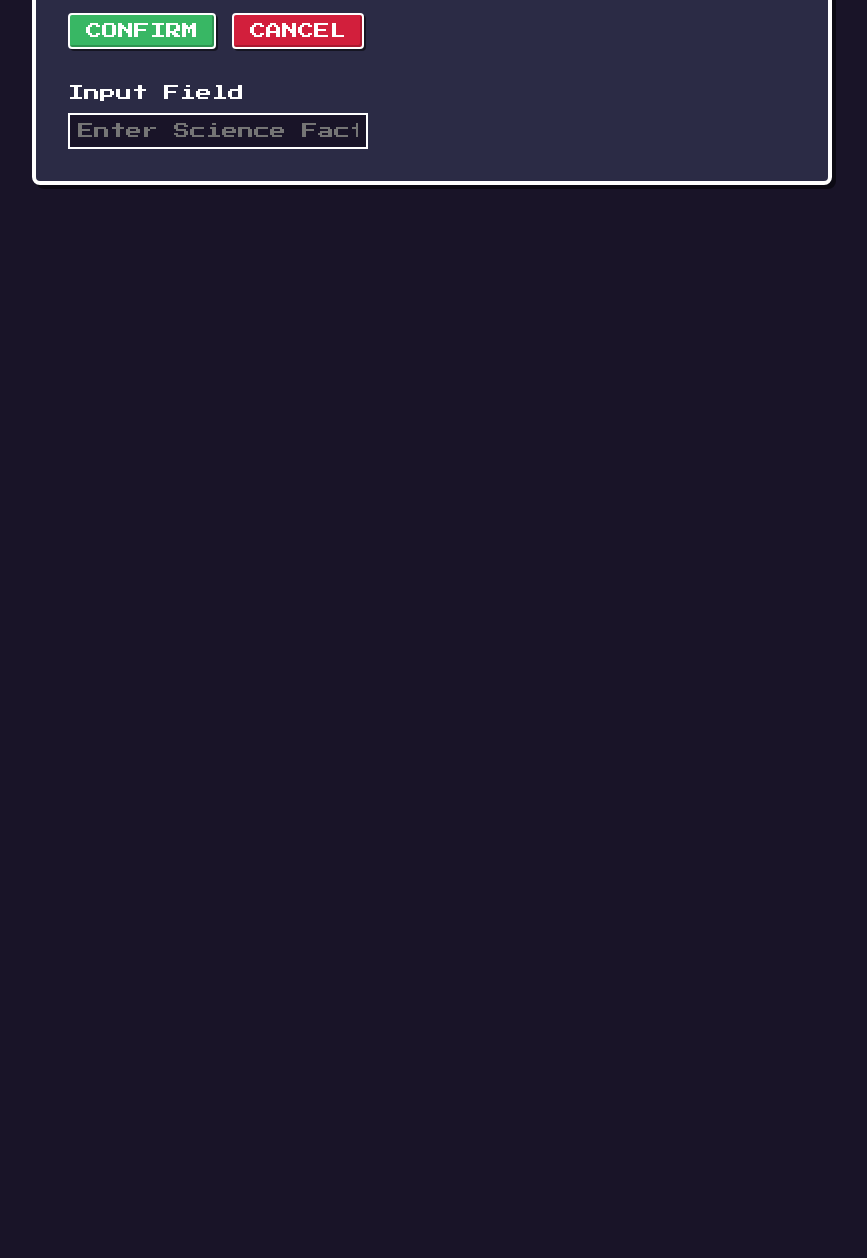
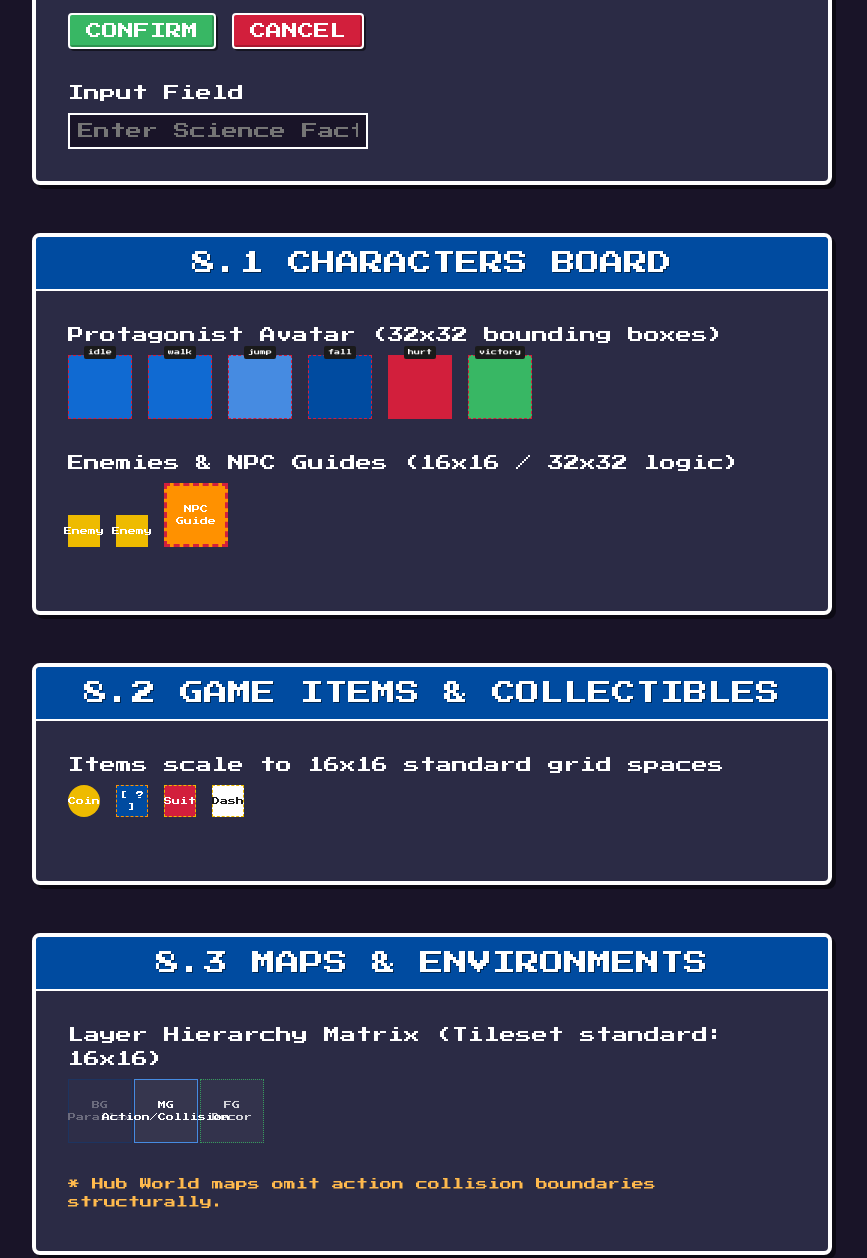
Before and after one commit to duyhunghd6/scids-game, a website built with Vite: page design-system.html in a window 1280 px wide. Shown: the part 1119-2377 px from the top of the page, without its empty margins (208-1075 px from the left). Before the commit the page ends 1408 px from the top, so only its background shows below. Built offline with nearby package versions, Linux system fonts and the light colour scheme.

Commit message:
feat(ui): implement design system components for game art

```diff
--- a/design-system.html
+++ b/design-system.html
@@ -113,6 +113,52 @@
       </div>
     </div>
 
+    <!-- 8.1 Characters Board -->
+    <div class="ds-section scids-panel">
+      <div class="scids-panel-header">8.1 Characters Board</div>
+
+      <div class="scids-text-body">Protagonist Avatar (32x32 bounding boxes)</div>
+      <div class="art-grid-container">
+        <div class="art-box-32" style="background-color: var(--color-primary);"><span class="art-state-badge">idle</span></div>
+        <div class="art-box-32" style="background-color: var(--color-primary);"><span class="art-state-badge">walk</span></div>
+        <div class="art-box-32" style="background-color: var(--color-primary-light);"><span class="art-state-badge">jump</span></div>
+        <div class="art-box-32" style="background-color: var(--color-primary-dark);"><span class="art-state-badge">fall</span></div>
+        <div class="art-box-32" style="background-color: var(--color-danger);"><span class="art-state-badge">hurt</span></div>
+        <div class="art-box-32" style="background-color: var(--color-success);"><span class="art-state-badge">victory</span></div>
+      </div>
+
+      <div class="scids-text-body">Enemies & NPC Guides (16x16 / 32x32 logic)</div>
+      <div class="art-grid-container">
+        <div class="art-box-16" style="background-color: var(--color-warning);">Enemy</div>
+        <div class="art-box-16" style="background-color: var(--color-warning);">Enemy</div>
+        <div class="art-box-32" style="background-color: var(--color-secondary); border-width: 3px;">NPC Guide</div>
+      </div>
+    </div>
+
+    <!-- 8.2 Game Items & Collectibles -->
+    <div class="ds-section scids-panel">
+      <div class="scids-panel-header">8.2 Game Items & Collectibles</div>
+      <div class="scids-text-body">Items scale to 16x16 standard grid spaces</div>
+      <div class="art-grid-container">
+        <div class="art-box-16" style="border-radius: 50%; background-color: var(--color-warning);">Coin</div>
+        <div class="art-box-16" style="background-color: var(--color-primary-dark); border-color: var(--color-secondary);">[ ? ]</div>
+        <div class="art-box-16" style="background-color: var(--color-danger);">Suit</div>
+        <div class="art-box-16" style="background-color: var(--color-text-light); color: var(--color-text-dark);">Dash</div>
+      </div>
+    </div>
+
+    <!-- 8.3 Maps & Environments -->
+    <div class="ds-section scids-panel">
+      <div class="scids-panel-header">8.3 Maps & Environments</div>
+      <div class="scids-text-body">Layer Hierarchy Matrix (Tileset standard: 16x16)</div>
+      <div class="art-grid-container" style="gap: 2px;">
+        <div class="art-box-32 art-layer-bg">BG Parallax</div>
+        <div class="art-box-32 art-layer-mg">MG Action/Collision</div>
+        <div class="art-box-32 art-layer-fg">FG Decor</div>
+      </div>
+      <div class="scids-text-body" style="font-size: var(--font-size-sm); color: var(--color-secondary-light);">* Hub World maps omit action collision boundaries structurally.</div>
+    </div>
+
   </div>
 
 </body>
--- a/src/design-system.css
+++ b/src/design-system.css
@@ -177,3 +177,75 @@
 .scids-input:focus {
   border-color: var(--color-secondary);
 }
+
+/* ==========================================================================
+   Game Art Design System
+   ========================================================================== */
+
+/* Structural Grid Displays */
+.art-grid-container {
+  display: flex;
+  gap: var(--spacing-md);
+  margin-bottom: var(--spacing-lg);
+  flex-wrap: wrap;
+  align-items: flex-end;
+}
+
+/* Base Dimensions - Mocked up scaled x2 for preview clarity */
+.art-box-32 {
+  width: 64px;
+  height: 64px;
+  border: 1px dashed var(--color-danger);
+  background-color: rgba(255, 255, 255, 0.05);
+  display: flex;
+  flex-direction: column;
+  align-items: center;
+  justify-content: center;
+  font-size: 8px;
+  text-align: center;
+  position: relative;
+}
+
+.art-box-16 {
+  width: 32px;
+  height: 32px;
+  border: 1px dashed var(--color-warning);
+  background-color: rgba(255, 255, 255, 0.05);
+  display: flex;
+  align-items: center;
+  justify-content: center;
+  font-size: 8px;
+  text-align: center;
+  position: relative;
+}
+
+/* State machine overlays */
+.art-state-badge {
+  position: absolute;
+  top: -10px;
+  background: var(--color-text-dark);
+  color: var(--color-text-light);
+  padding: 2px 4px;
+  border-radius: 2px;
+  font-size: 6px;
+  white-space: nowrap;
+}
+
+/* Layering Representation */
+.art-layer-bg {
+  border-color: var(--color-primary-dark);
+  border-style: solid;
+  opacity: 0.3;
+}
+
+.art-layer-mg {
+  border-color: var(--color-primary-light);
+  border-style: solid;
+  opacity: 1;
+}
+
+.art-layer-fg {
+  border-color: var(--color-success);
+  border-style: dotted;
+  opacity: 0.8;
+}
```
Also changed, not shown: docs/plan/sprint-11.md (added, +25 -0 lines), 1 other file.
